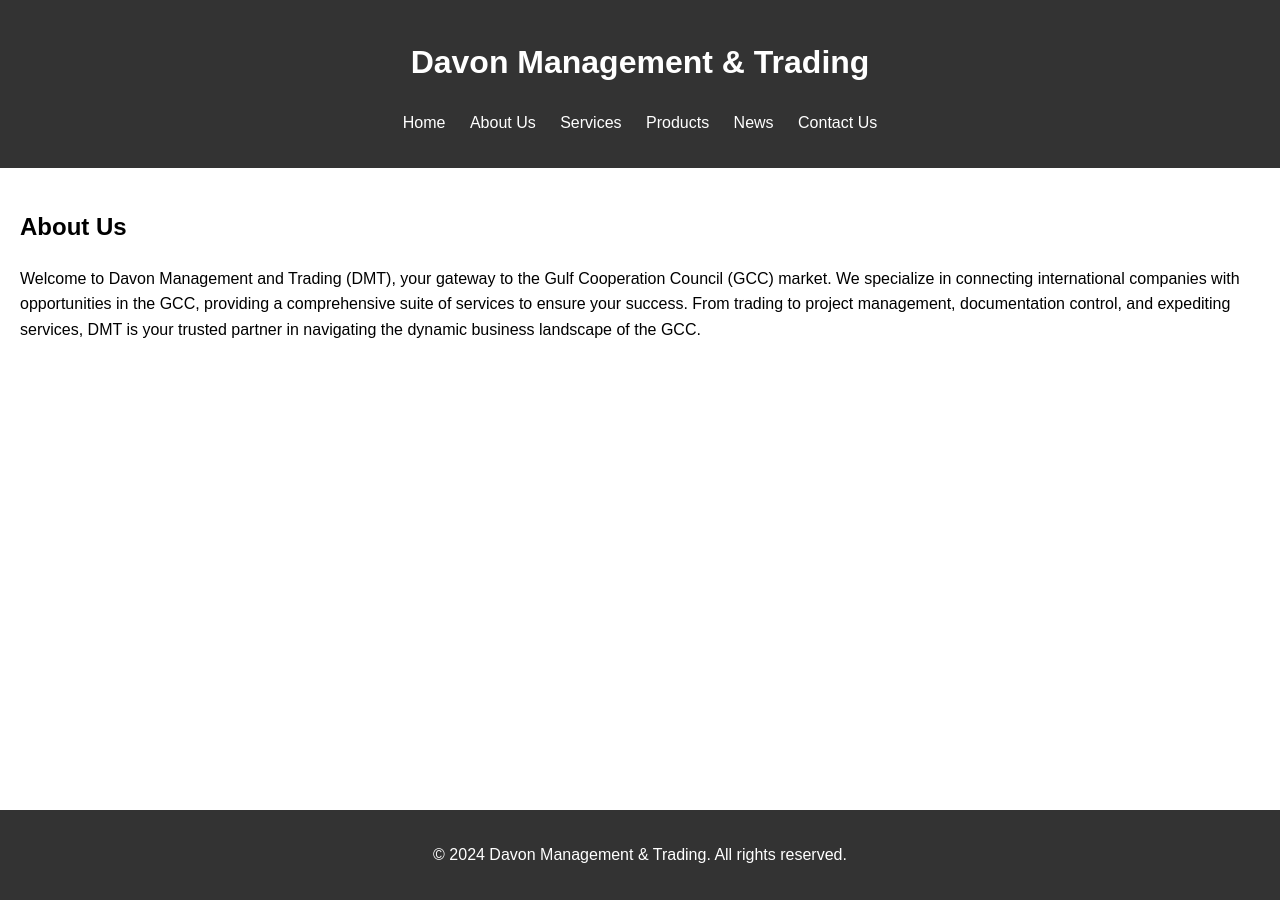
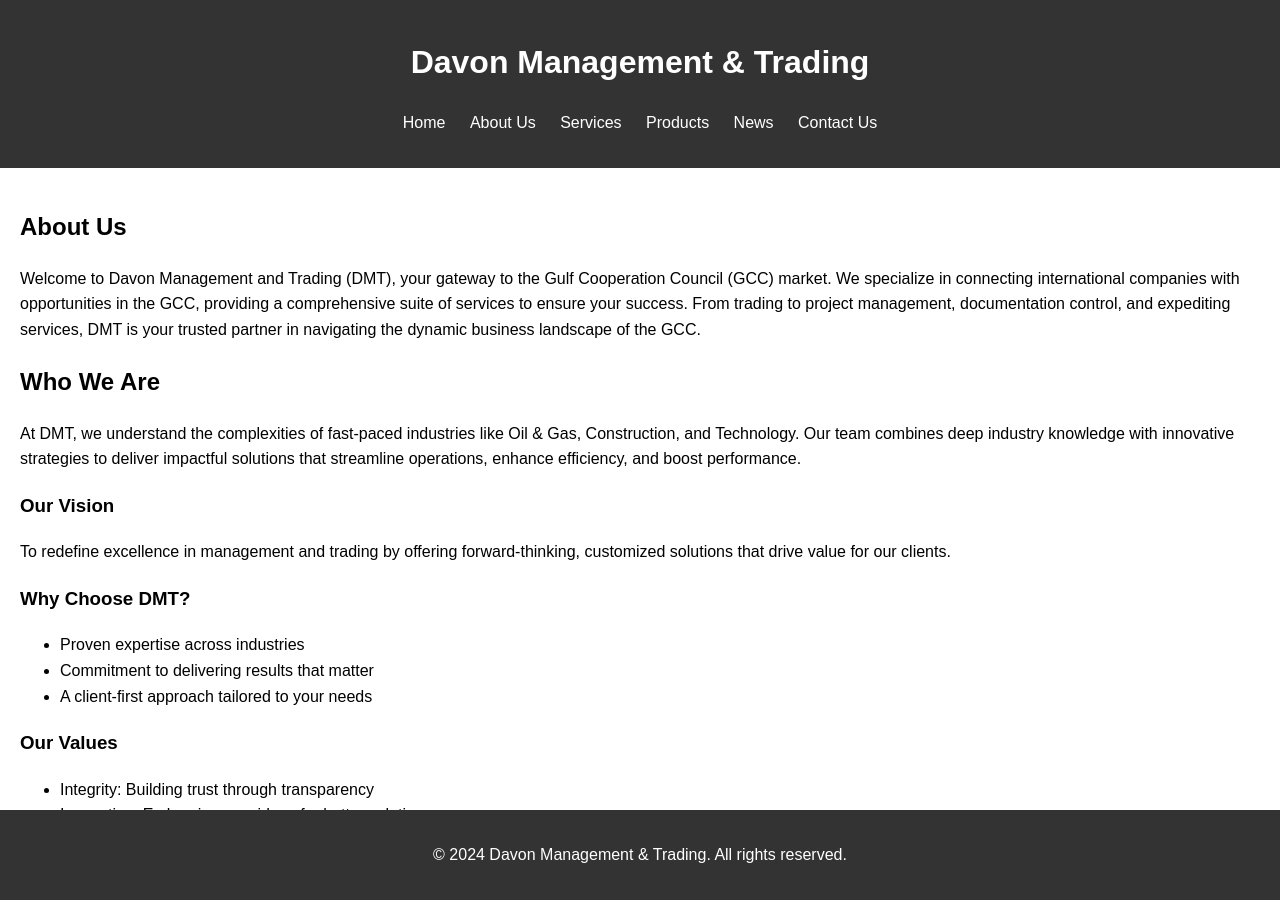
Before and after one commit to Davonmt/davonmt.com, a Jekyll site: the page about.html, which Jekyll copies as it is, in a window 1280 px wide. Built offline with Jekyll 4.4.1, drawn with Linux system fonts in a browser that asks for light colours.

Commit message:
Update about.html

```diff
--- a/about.html
+++ b/about.html
@@ -24,7 +24,31 @@
         <section id="about">
             <h2>About Us</h2>
             <p>Welcome to Davon Management and Trading (DMT), your gateway to the Gulf Cooperation Council (GCC) market. We specialize in connecting international companies with opportunities in the GCC, providing a comprehensive suite of services to ensure your success. From trading to project management, documentation control, and expediting services, DMT is your trusted partner in navigating the dynamic business landscape of the GCC.</p>
-        </section>
+<h2>Who We Are</h2>
+  <p>At DMT, we understand the complexities of fast-paced industries like Oil & Gas, Construction, and Technology. Our team combines deep industry knowledge with innovative strategies to deliver impactful solutions that streamline operations, enhance efficiency, and boost performance.</p>
+
+<h3>Our Vision</h3>
+<p>To redefine excellence in management and trading by offering forward-thinking, customized solutions that drive value for our clients.</p>
+
+<h3>Why Choose DMT?</h3>
+<p>
+    <ul>
+  <li>Proven expertise across industries</li>
+  <li>Commitment to delivering results that matter</li>
+  <li>A client-first approach tailored to your needs</li>
+</ul>
+</p>
+
+            <h3>Our Values</h3>
+
+<p>
+    <ul>
+  <li>Integrity: Building trust through transparency</li>
+  <li>Innovation: Embracing new ideas for better solutions</li>
+  <li>Collaboration: Partnering with clients for mutual success</li>
+</ul>
+</p>
+ </section>
     </main>
     <footer>
         <p>&copy; 2024 Davon Management & Trading. All rights reserved.</p>
```
